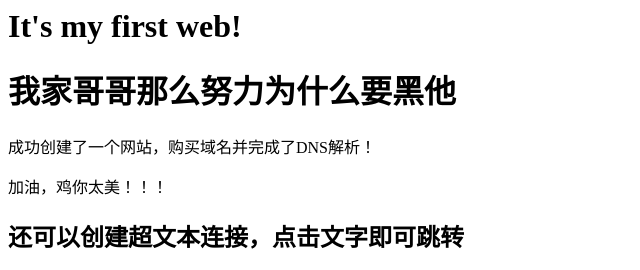
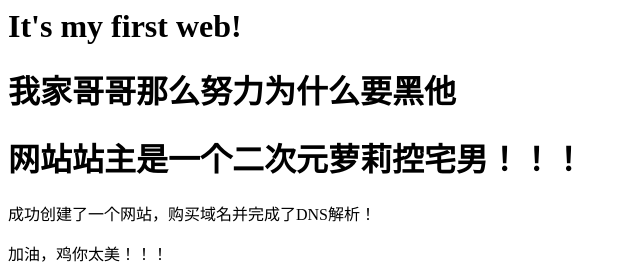
Before and after one commit to Rickydoc/rickydoc.github.io, a plain HTML site: page docs/index.html in a window 1280 px wide. Shown: the top 270 px of the page, without its empty margins (0-640 px from the left). Drawn offline with Linux system fonts and the light colour scheme.

Commit message:
Update index.html
Signed-off-by: Rickydoc <153089431+Rickydoc@users.noreply.github.com>

```diff
--- a/docs/index.html
+++ b/docs/index.html
@@ -1,11 +1,13 @@
 <html>
   <head>
     <title>没啥用的抽象网站</title>
+    <link rel="icon" type="image/x-icon" href="http://m.qpic.cn/psc?/V54LKmC005P2lj00TsZm16icUD2tz9dW/ruAMsa53pVQWN7FLK88i5uVMYYRfvMNAsoEPEPeDEDY1VxtwwzlalELZd69idW26qKxZ8bSu7NZvIUd84QtVxHKmTzUKK2IK3d.JQxXb0ww!/b&bo=WAJYAlgCWAIBFzA!&rf=viewer_4" />
   </head>
   <body>
     <main>
       <h1>It's my first web!</h1>
       <h1>我家哥哥那么努力为什么要黑他</h1>
+      <h1>网站站主是一个二次元萝莉控宅男！！！</h1>
       <p>成功创建了一个网站，购买域名并完成了DNS解析！</p>
       <p>加油，鸡你太美！！！</p>
       <h2>还可以创建超文本连接，点击文字即可跳转</h2>
```
